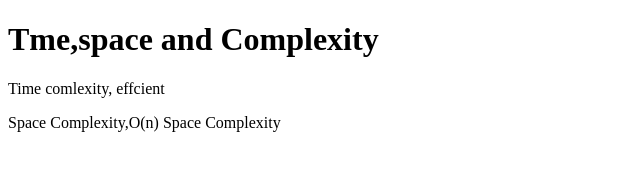
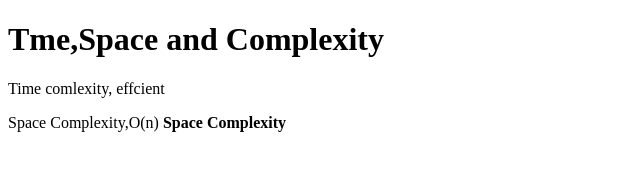
Before and after one commit to acciojob/time-and-space-complexity-ashishmasi92, a website: page main.html in a window 1280 px wide. Shown: the whole page, without its empty margins (0-640 px from the left). Drawn offline with Linux system fonts and the light colour scheme.

Commit message:
created a submission

```diff
--- a/main.html
+++ b/main.html
@@ -7,10 +7,10 @@
 </head>
 
 <body>
-	<h1>Tme,space and Complexity</h1>
+	<h1>Tme,Space and Complexity</h1>
 	<p>Time comlexity, effcient</p>
 	<p>Space Complexity,O(n)
-	<bold>Space Complexity</bold>
+	<b>Space Complexity</b>
 	</p>
 	<!-- the entire body must be written by student -->
     <script type="text/javascript" src="./script.js">
```
